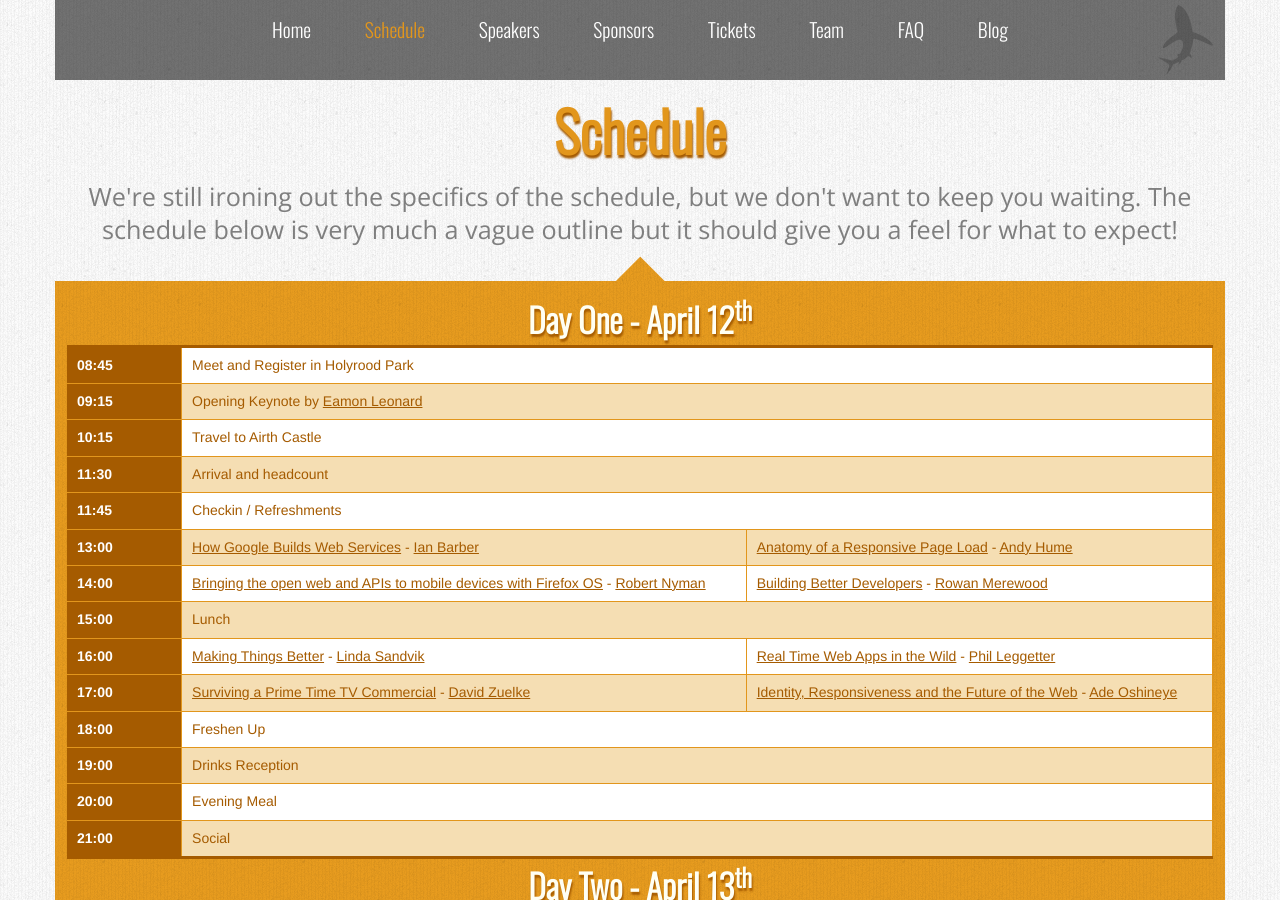
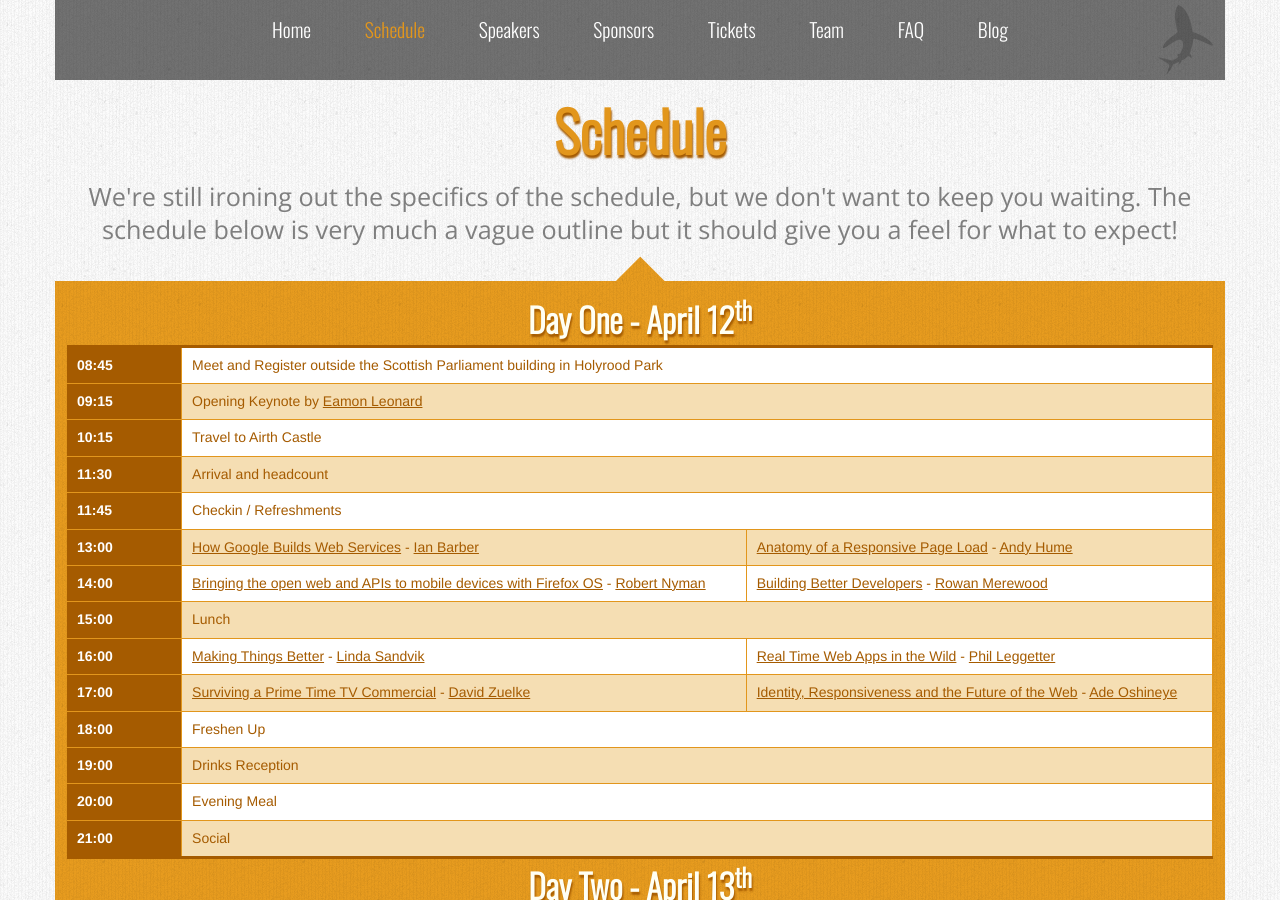
Before and after one commit to whiskyweb/whiskyweb-website, a Jekyll site: the page built from schedule.html, in a window 1280 px wide and 900 px high. Built offline with Jekyll 4.4.1, drawn with Linux system fonts in a browser that asks for light colours; nearby versions of some CDN libraries; Markdown is read by kramdown in place of the engine named in the settings.

Commit message:
Add GMap showing metting place.

```diff
--- a/index.html
+++ b/index.html
@@ -37,6 +37,10 @@
         nestled in the beautiful surroundings of Stirlingshire.  We'll be packing in plenty of talks from
         top-notch speakers and some fun activities on the first day, followed by an after-party, then returning to Edinburgh for a second day of hacking and socialising.
     </p>
+    <div><iframe width="425" height="350" frameborder="0" scrolling="no" marginheight="0" marginwidth="0" src="http://maps.google.com/maps?f=q&source=s_q&hl=en&geocode=&q=EH99%2B1SP(Scottish+Parliament+Building)&ie=UTF8&z=17&t=m&iwloc=near&output=embed"></iframe></div>
+    <p class="large-text">
+        We'll be meeting at 08:45 outside the Scottish Parliament Building in Holyrood Park.
+    </p>
 </div>
 <div class="triangle">
     <img src="/img/triangle_down.png" alt="Triangle Up">
--- a/schedule.html
+++ b/schedule.html
@@ -21,7 +21,7 @@
         <tbody>
             <tr>
                 <td class="time tthick">08:45</td>
-                <td colspan="2" class="tthick">Meet and Register in Holyrood Park</td>
+                <td colspan="2" class="tthick">Meet and Register outside the Scottish Parliament building in Holyrood Park</td>
             </tr>
             <tr>
                 <td class="time">09:15</td>
```
